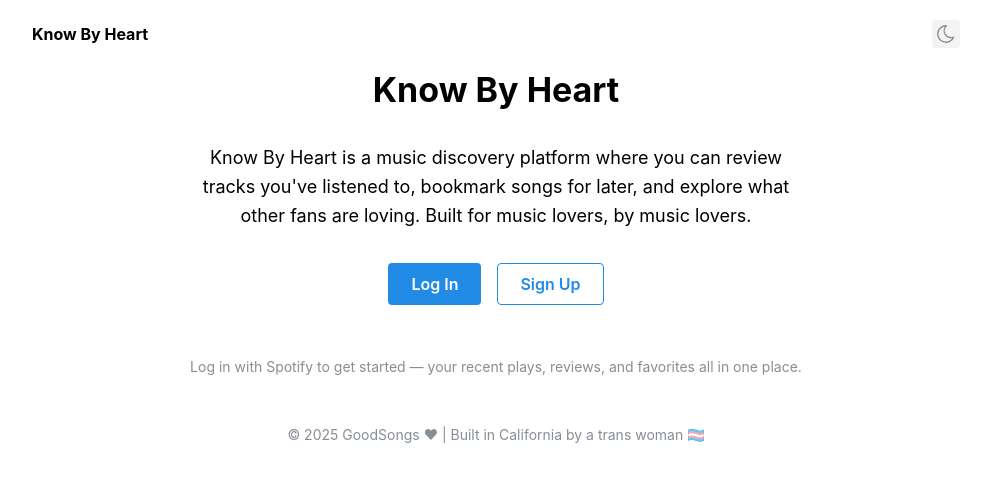
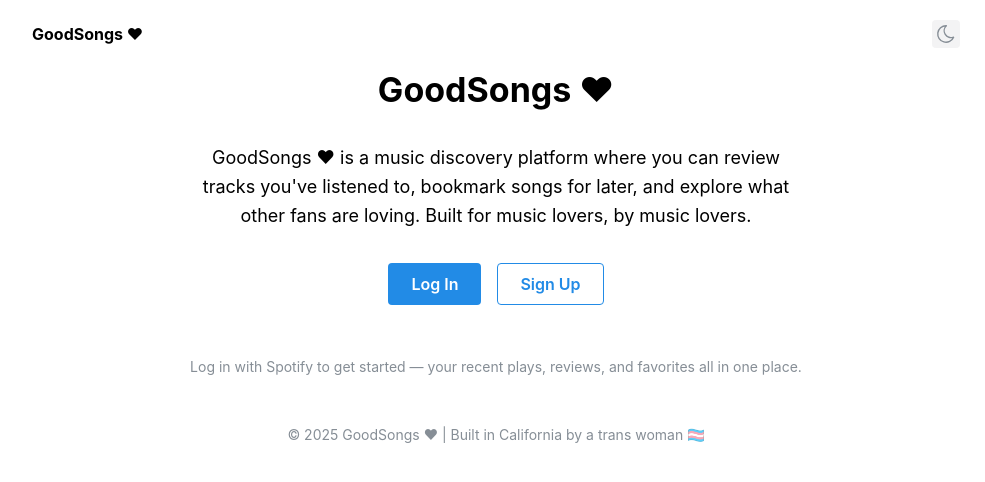
Before and after one commit to angiehemans/know-by-heart-app, a Next.js app: page / in a window 1280 px wide. Shown: the top 482 px of the page, without its empty margins (144-1129 px from the left). Built offline with nearby package versions, Linux system fonts and the light colour scheme.

Commit message:
little fixes

```diff
--- a/pages/index.tsx
+++ b/pages/index.tsx
@@ -18,24 +18,24 @@
   return (
     <>
       <Head>
-        <title>Know By Heart | Music Reviews & Discovery</title>
+        <title>GoodSongs ❤︎ | Music Reviews & Discovery</title>
         <meta
           name="description"
-          content="Discover and review music with Know By Heart — your place to share thoughts on your favorite tracks and discover new sounds."
+          content="Discover and review music with GoodSongs ❤︎ — your place to share thoughts on your favorite tracks and discover new sounds."
         />
       </Head>
 
       <Container size="md" pb="xl">
         <Flex justify="space-between" align="center" py="lg">
-          <Text fw={700}>Know By Heart</Text>
+          <Text fw={700}>GoodSongs ❤︎</Text>
           <ColorSchemeToggle />
         </Flex>
         <Stack gap="xl" align="center">
           <Title order={1} ta="center">
-            Know By Heart
+            GoodSongs ❤︎
           </Title>
           <Text size="lg" ta="center" maw={600}>
-            Know By Heart is a music discovery platform where you can review
+            GoodSongs ❤︎ is a music discovery platform where you can review
             tracks you've listened to, bookmark songs for later, and explore
             what other fans are loving. Built for music lovers, by music lovers.
           </Text>
@@ -55,7 +55,7 @@
           </Group>
 
           <Box pt="lg">
-            <Text size="sm" color="dimmed" ta="center">
+            <Text size="sm" c="dimmed" ta="center">
               Log in with Spotify to get started — your recent plays, reviews,
               and favorites all in one place.
             </Text>
```
